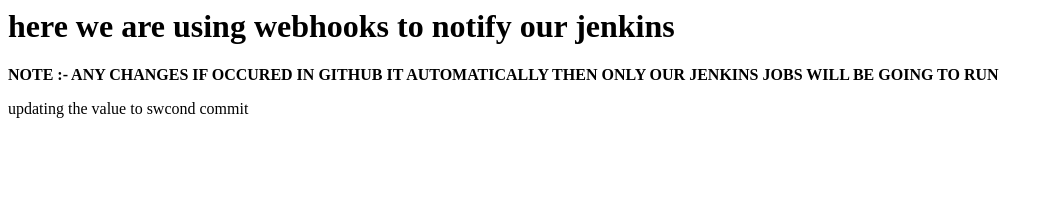
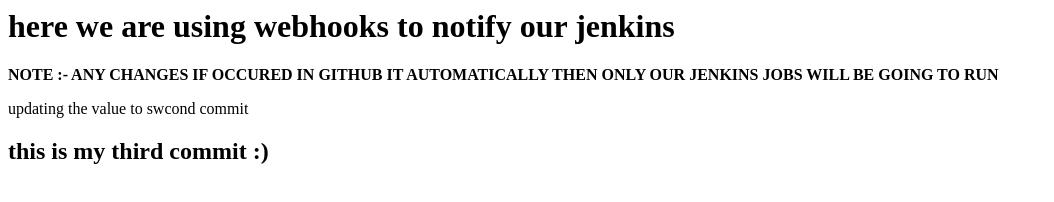
Before and after one commit to basant827009kr/jenkins_test2, a plain HTML site: page index.html in a window 1280 px wide. Shown: the whole page, without its empty margins (0-1054 px from the left). Drawn offline with Linux system fonts and the light colour scheme.

Commit message:
third commit

```diff
--- a/index.html
+++ b/index.html
@@ -7,6 +7,12 @@
 		THEN ONLY OUR JENKINS JOBS WILL BE GOING TO RUN
 		</B></p>
 		<p>updating the value to swcond commit</p>
+
+
+
+
+		<h2> this is my third commit :)</h2>
+
 	</body>
 
 
```
